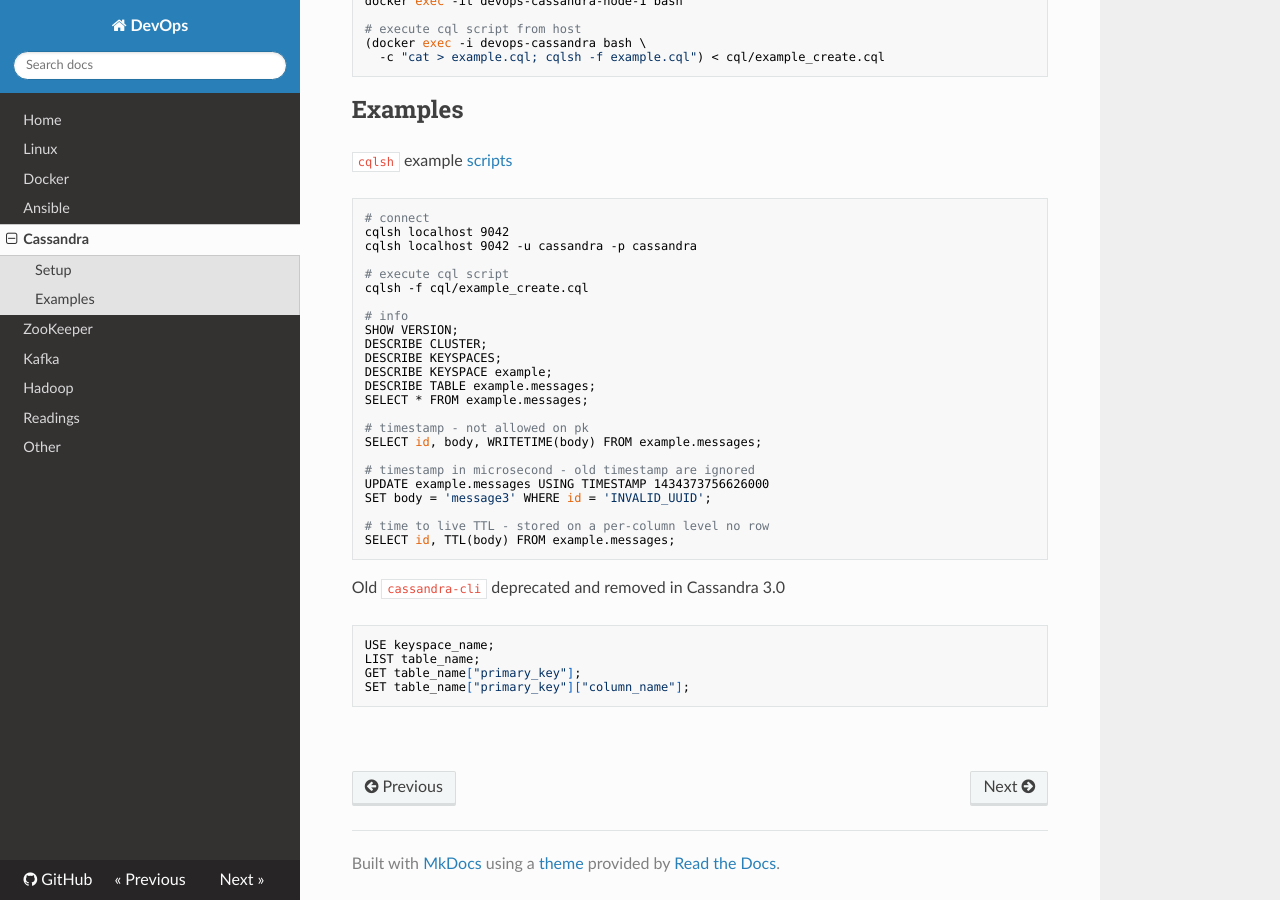
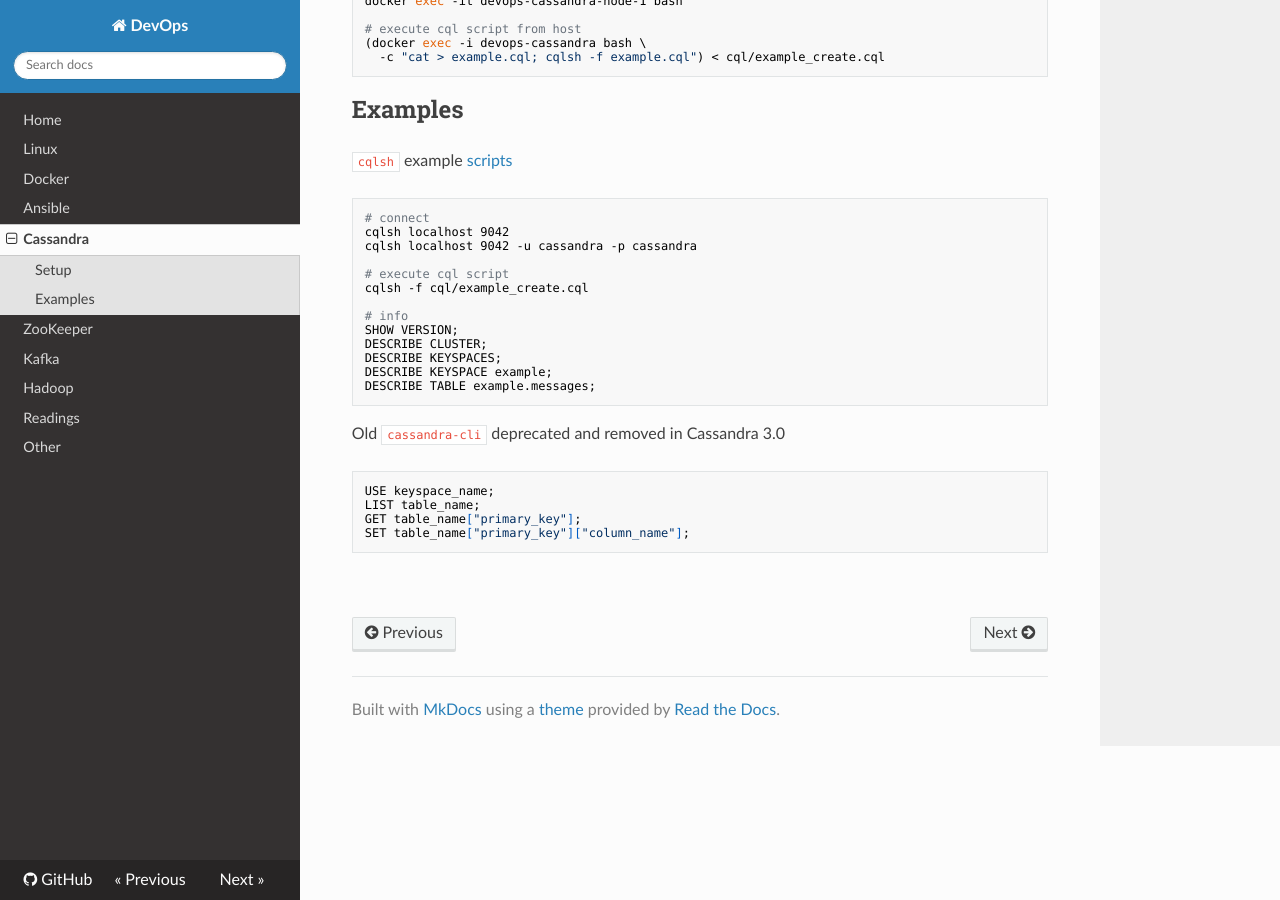
Before and after one commit to niqdev/devops, an MkDocs documentation site: the page built from docs/cassandra.md, in a window 1280 px wide and 900 px high, scrolled down 1313 px. Built offline with MkDocs 1.6.1, drawn with Linux system fonts in a browser that asks for light colours; nearby versions of some CDN libraries; old or Windows-style settings are respelled for this version of MkDocs.

Commit message:
cassandra: update cql

````diff
--- a/docs/cassandra.md
+++ b/docs/cassandra.md
@@ -90,17 +90,6 @@ DESCRIBE CLUSTER;
 DESCRIBE KEYSPACES;
 DESCRIBE KEYSPACE example;
 DESCRIBE TABLE example.messages;
-SELECT * FROM example.messages;
-
-# timestamp - not allowed on pk
-SELECT id, body, WRITETIME(body) FROM example.messages;
-
-# timestamp in microsecond - old timestamp are ignored
-UPDATE example.messages USING TIMESTAMP 1434373756626000
-SET body = 'message3' WHERE id = 'INVALID_UUID';
-
-# time to live TTL - stored on a per-column level no row
-SELECT id, TTL(body) FROM example.messages;
 ```
 
 Old `cassandra-cli` deprecated and removed in Cassandra 3.0
````
Also changed, not shown: 2 other files.
